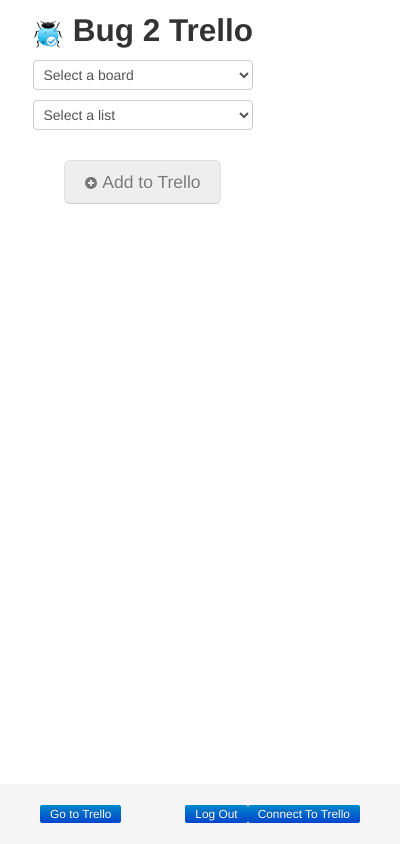
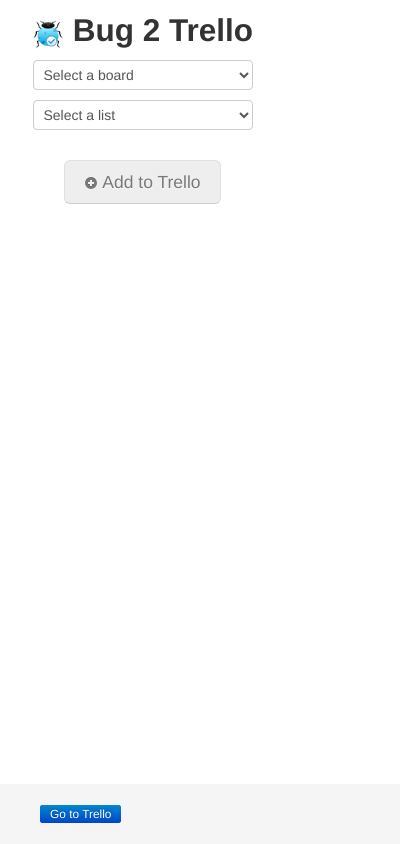
Before and after one commit to andrewsomething/bug2trello, a browser extension: page popup.html in a window 400 px wide. Drawn offline with nearby package versions, Linux system fonts and the light colour scheme.

Commit message:
As we access jquery over the network, make sure certain elements default to display: none; so they don't all show when not online.

```diff
--- a/popup.html
+++ b/popup.html
@@ -46,11 +46,11 @@
     <div id="footer">
     <br>
     <div id="popup-footer-btns">
-    <div id="loggedout" class="pull-right">
+    <div id="loggedout" class="pull-right" style="display: none;">
       <a id="connect" class="btn-small btn-primary" href="#">Connect To Trello</a>
     </div>
 
-    <div id="loggedin" class="pull-right">
+    <div id="loggedin" class="pull-right" style="display: none;">
           <a id="disconnect" class="btn-small btn-primary" href="#">Log Out</a>
     </div>
 
```
Also changed, not shown: settings.html (+3 -3 lines).
